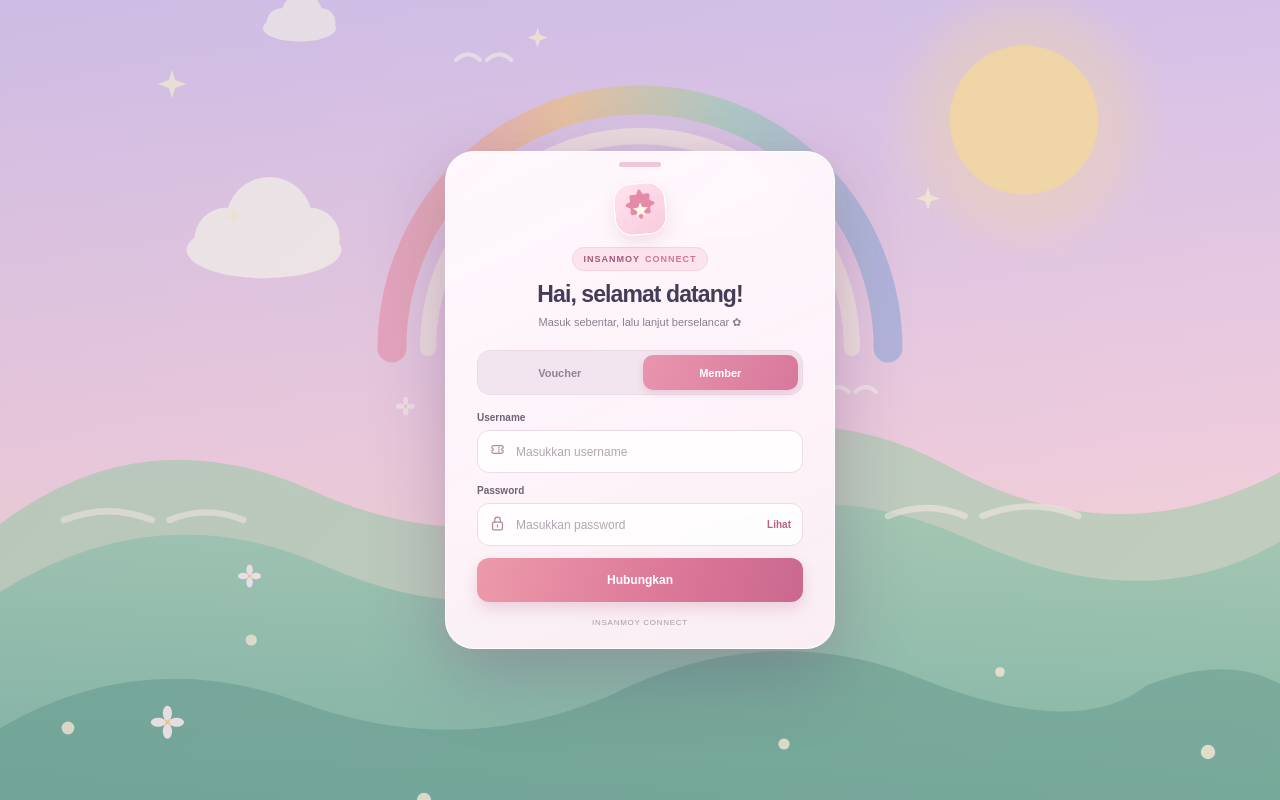
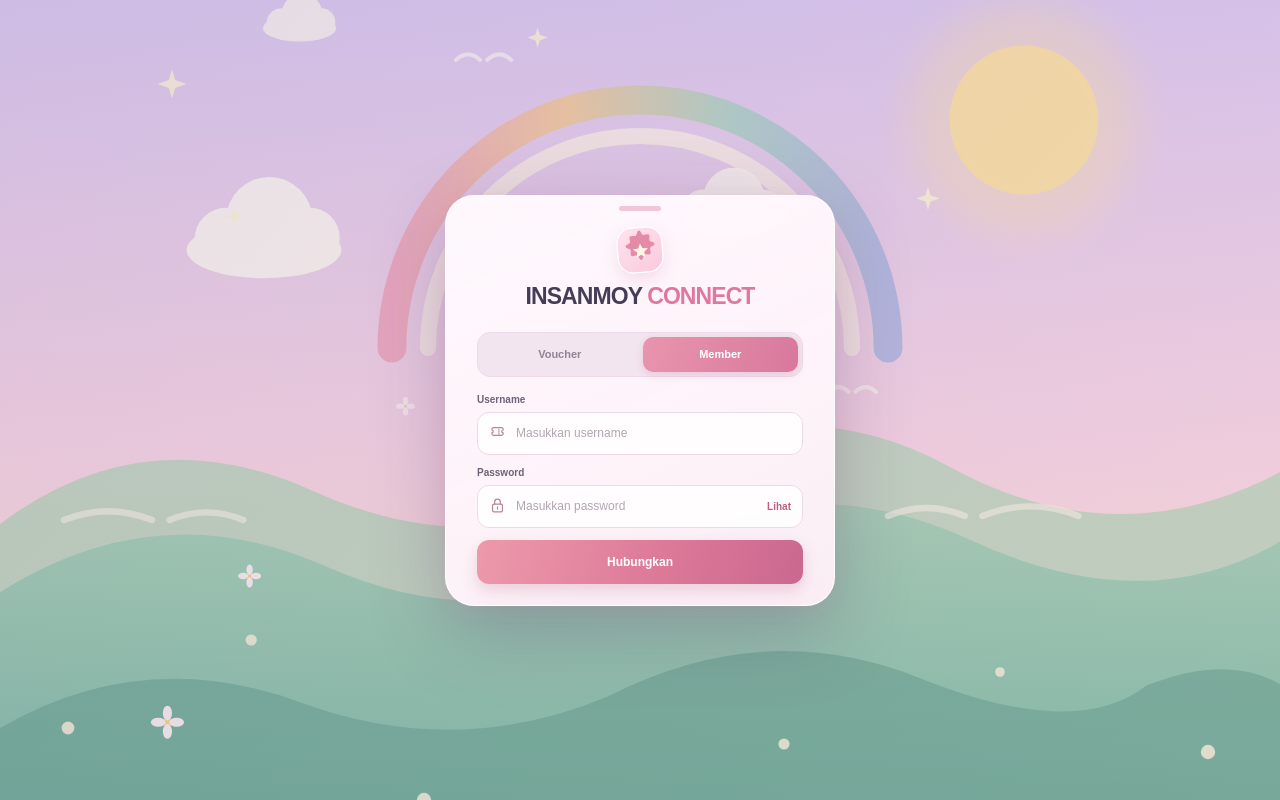
Before and after one commit to InsanNiaCahayaPutri/Template_Mikrotik, a plain HTML site: page template3/index.html in a window 1280 px wide. Drawn offline with Linux system fonts and the light colour scheme.

Commit message:
mempercantik template3

```diff
--- a/template3/index.html
+++ b/template3/index.html
@@ -11,9 +11,7 @@
   <main class="login-card">
     <header class="welcome-header">
       <div class="welcome-charm" aria-hidden="true"><svg viewBox="0 0 48 48" fill="none"><path d="M24 4c3.7 0 4.5 8 7.3 9.6 2.8 1.6 10-1.8 12.6.8 2.6 2.6-.8 9.8.8 12.6C46.3 29.8 54 30.3 54 34c0 3.7-8 4.5-9.6 7.3-1.6 2.8 1.8 10-.8 12.6-2.6 2.6-9.8-.8-12.6.8C28.2 57.3 27.7 65 24 65c-3.7 0-4.5-8-7.3-9.6-2.8-1.6-10 1.8-12.6-.8-2.6-2.6.8-9.8-.8-12.6C1.7 39.2-6 38.7-6 35c0-3.7 8-4.5 9.6-7.3 1.6-2.8-1.8-10 .8-12.6 2.6-2.6 9.8.8 12.6-.8C19.8 11.7 20.3 4 24 4Z" transform="translate(6 -10) scale(.75)" fill="currentColor"/><path d="m24 13 3.3 7.7 8.4.7-6.4 5.5 1.9 8.1-7.2-4.3-7.2 4.3 1.9-8.1-6.4-5.5 8.4-.7L24 13Z" fill="#fff8e7"/></svg></div>
-      <p class="network-name">INSANMOY <span>CONNECT</span></p>
-      <h1>Hai, selamat datang!</h1>
-      <p class="login-description">Masuk sebentar, lalu lanjut berselancar ✿</p>
+      <h1 class="network-name">INSANMOY <span>CONNECT</span></h1>
     </header>
 
     $(if error)
@@ -47,7 +45,6 @@
     $(if trial == 'yes')
     <a class="trial-link" href="$(link-login-only)?dst=$(link-orig-esc)&amp;username=T-$(mac-esc)">Coba gratis</a>
     $(endif)
-    <p class="photo-credit">INSANMOY CONNECT</p>
   </main>
 
   $(if chap-id)
--- a/template3/style.css
+++ b/template3/style.css
@@ -5,11 +5,11 @@ body{min-width:320px;min-height:100vh;margin:0}
 .login-page,.utility-page{display:grid;place-items:center;padding:24px;background-color:#d8c8f2;background-image:linear-gradient(135deg,rgba(74,51,111,.12),rgba(154,75,111,.08)),url('wallpaper-template3.svg');background-position:center;background-size:cover;background-attachment:fixed}
 .login-card{position:relative;width:min(100%,390px);padding:31px 31px 21px;text-align:center;background:linear-gradient(155deg,rgba(255,250,254,.96),rgba(255,240,248,.95));border:1px solid rgba(255,255,255,.92);border-radius:29px;box-shadow:0 25px 75px rgba(81,51,101,.27),0 5px 18px rgba(229,148,177,.16);backdrop-filter:blur(12px);animation:pop-in .42s cubic-bezier(.2,.8,.2,1) both}
 .login-card:before{position:absolute;top:10px;left:50%;width:42px;height:5px;content:"";transform:translateX(-50%);background:#f1c6d6;border-radius:10px}
-.welcome-header{margin:0 0 21px}
-.welcome-charm{width:52px;height:52px;margin:0 auto 12px;display:grid;place-items:center;color:#e58ba7;background:linear-gradient(145deg,#ffe3ed,#f9cadd);border:1px solid #fff;border-radius:18px;box-shadow:0 7px 16px rgba(196,104,138,.17);transform:rotate(-5deg)}
+.welcome-header{margin:0 0 23px}
+.welcome-charm{width:46px;height:46px;margin:0 auto 11px;display:grid;place-items:center;color:#e58ba7;background:linear-gradient(145deg,#ffe3ed,#f9cadd);border:1px solid #fff;border-radius:16px;box-shadow:0 7px 16px rgba(196,104,138,.17);transform:rotate(-5deg)}
 .welcome-charm svg{width:31px;height:31px;overflow:visible}
-.network-name{display:inline-flex;align-items:center;gap:5px;margin:0 0 10px;padding:6px 11px;color:#a35779;background:#fbe4ed;border:1px solid #f6d1de;border-radius:999px;font-size:9px;font-weight:800;letter-spacing:.11em}
-.network-name span{color:#d27594}
+.network-name{display:block;margin:0;color:#8f5578;font-size:clamp(23px,7vw,30px);font-weight:900;line-height:1.08;letter-spacing:-.055em;white-space:nowrap}
+.network-name span{color:#df789d}
 .login-card h1{margin:0;color:var(--ink);font-size:23px;font-weight:800;letter-spacing:-.04em}
 .login-description{margin:8px 0 0;color:#8a7d91;font-size:11px}
 .login-tabs{display:grid;grid-template-columns:1fr 1fr;gap:5px;margin:0 0 17px;padding:4px;background:#f3e5ef;border:1px solid #eddae8;border-radius:13px}
```
Also changed, not shown: template3/login.html (+1 -4 lines).
